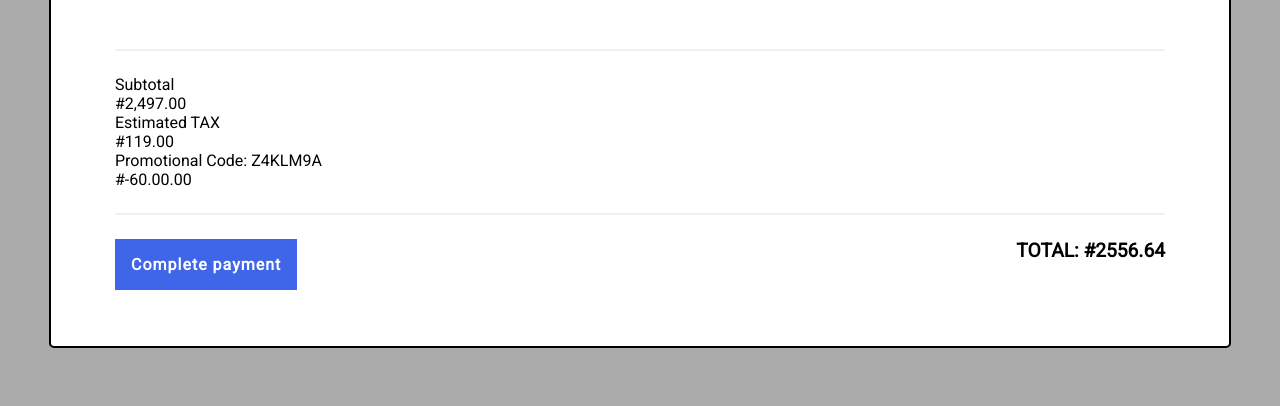
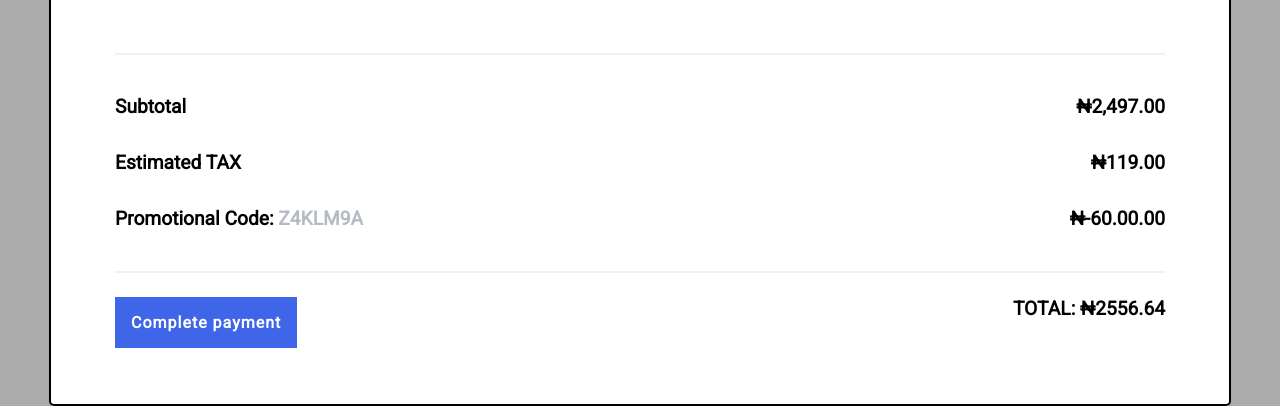
Before and after one commit to meeckeytek/personal-assessment, a plain HTML site: page index.html in a window 1280 px wide. Shown: the part 589-995 px from the top of the page. Before the commit the page ends 937 px from the top, so only its background shows below. Drawn offline with Linux system fonts and the light colour scheme; a script that the page names is missing.

Commit message:
Update index.html

```diff
--- a/index.html
+++ b/index.html
@@ -37,7 +37,10 @@
             <p>4324 5433 9382 1030</p>
             <p class="halfCircle"></p>
             <div class="lense-chip">
-                <img src="./img/lenses.png" alt="Card Lense" /><img src="./img/chip.png" alt="Card Chip" />
+              <img src="./img/lenses.png" alt="Card Lense" /><img
+                src="./img/chip.png"
+                alt="Card Chip"
+              />
             </div>
             <p>Expiration Date</p>
             <p>03/24</p>
@@ -54,7 +57,6 @@
                   <input type="text" placeholder="Credit Card Number" />
                 </div>
               </div>
-
               <div class="input-container">
                 <p>Expiration date</p>
                 <div class="inputContainer">
@@ -80,27 +82,27 @@
               <input type="radio" />
               <p>Use this card for next time purchase</p>
             </div>
-            <button class="addCard">Add card</button>
+            <button class="addCardBtn">Add card</button>
           </div>
         </div>
       </section>
       <section class="cardFooter">
-        <div>
+        <div class="cardFooter-subtotal">
           <p>Subtotal</p>
-          <p>#2,497.00</p>
+          <p>&#8358;2,497.00</p>
         </div>
-        <div>
+        <div class="cardFooter-estimatedTax">
           <p>Estimated TAX</p>
-          <p>#119.00</p>
+          <p>&#8358;119.00</p>
         </div>
-        <div>
-          <p>Promotional Code: Z4KLM9A</p>
-          <p>#-60.00.00</p>
+        <div class="cardFooter-promotional">
+          <p>Promotional Code: <span>Z4KLM9A</span></p>
+          <p>&#8358;-60.00.00</p>
         </div>
       </section>
       <section class="footer">
         <button class="completeBtn">Complete payment</button>
-        <p>TOTAL: #2556.64</p>
+        <p>TOTAL: &#8358;2556.64</p>
       </section>
     </div>
   </body>
```
Lines whose indentation alone changed are shown as unchanged.
